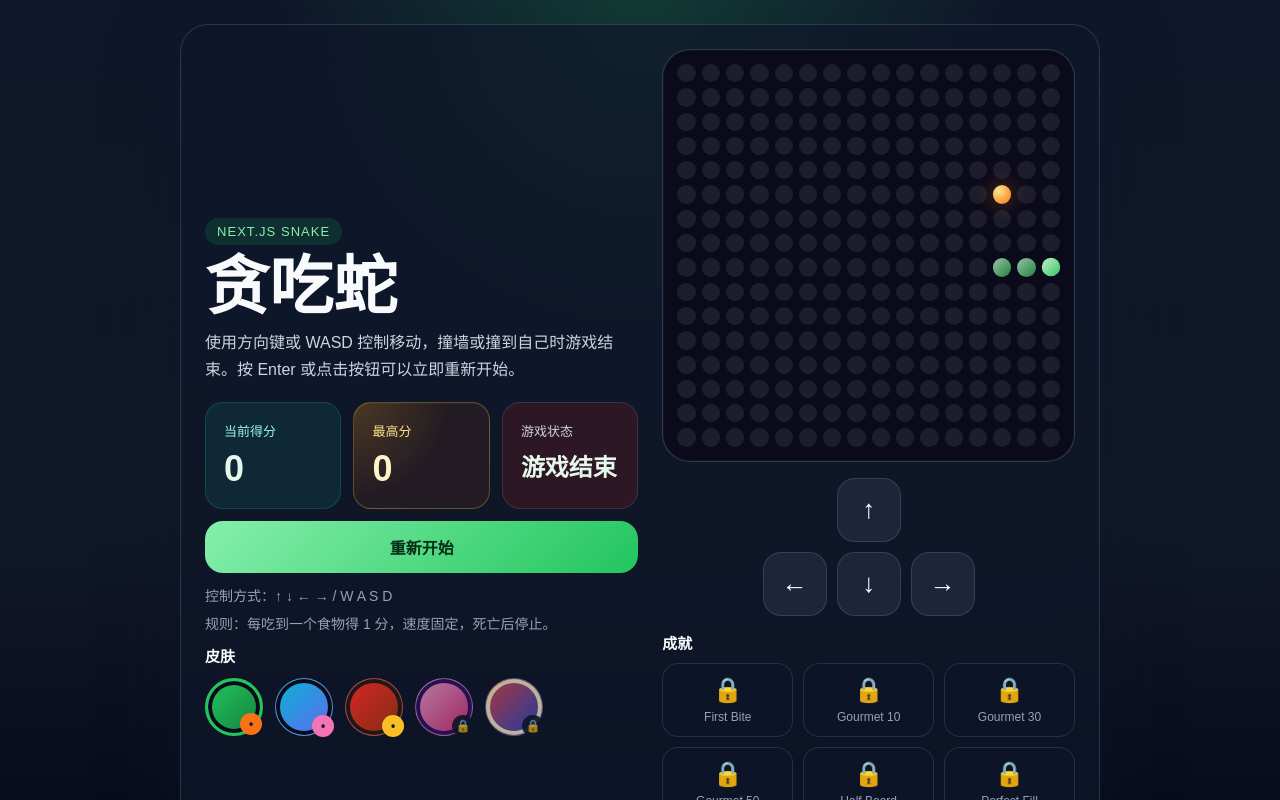
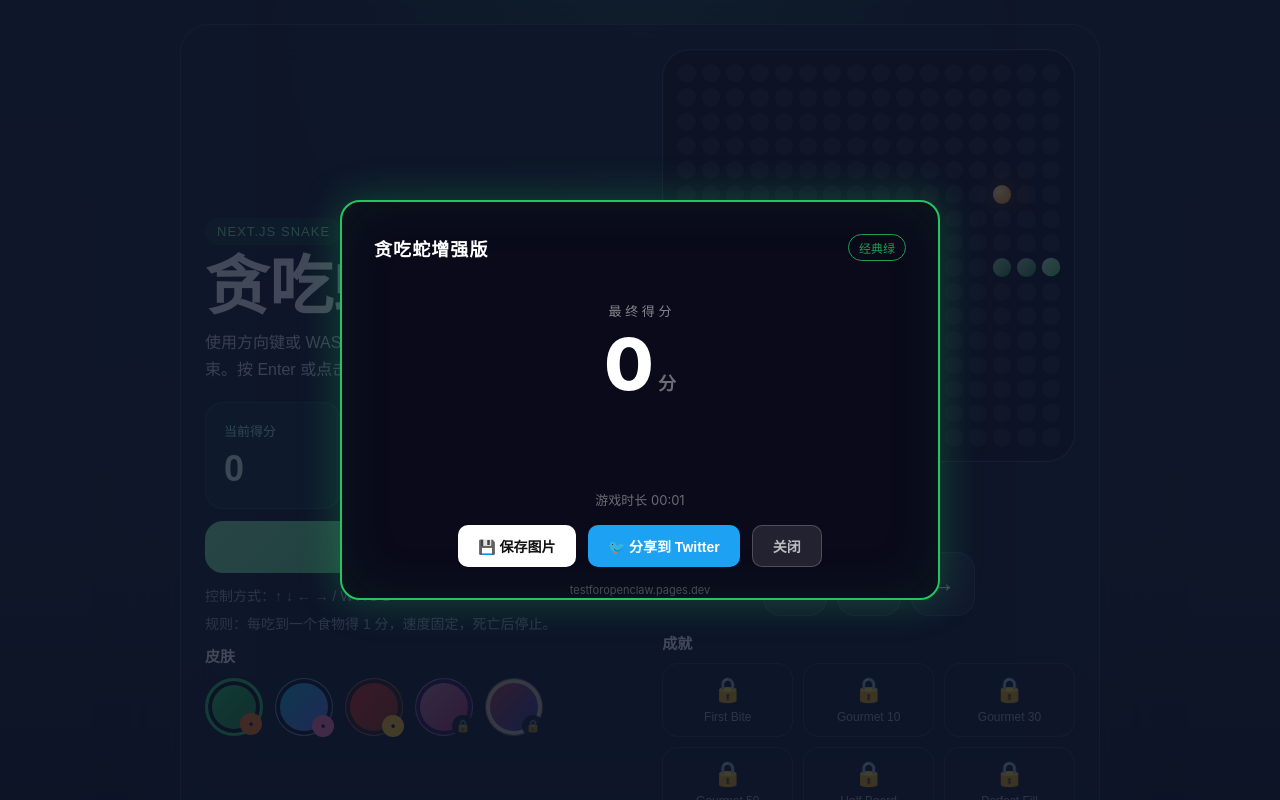
Before and after one commit to christinajgbu-oss/testforopenclaw, a Next.js app: page / in a window 1280 px wide. Shown: the top 800 px of the page. Built offline with nearby package versions, Linux system fonts and the light colour scheme.

Commit message:
feat: P0 shareable score card with html2canvas export

```diff
--- a/package.json
+++ b/package.json
@@ -10,6 +10,7 @@
     "test": "vitest run"
   },
   "dependencies": {
+    "html2canvas": "^1.4.1",
     "next": "16.1.6",
     "react": "19.2.3",
     "react-dom": "19.2.3"
--- /dev/null
+++ b/src/components/SnakeGame/ShareCard.tsx
@@ -0,0 +1,275 @@
+'use client';
+
+import type { CSSProperties, MouseEvent } from 'react';
+
+import { ACHIEVEMENTS, SKINS } from './types';
+import type { ShareCardProps } from './types';
+
+function formatDuration(durationSeconds: number) {
+  const safeDuration = Number.isFinite(durationSeconds)
+    ? Math.max(0, durationSeconds)
+    : 0;
+  const minutes = Math.floor(safeDuration / 60);
+  const seconds = safeDuration % 60;
+
+  return `${String(minutes).padStart(2, '0')}:${String(seconds).padStart(2, '0')}`;
+}
+
+function buildTweetText(score: number, durationText: string) {
+  return `我在贪吃蛇增强版中拿到了 ${score} 分，用时 ${durationText}。testforopenclaw.pages.dev`;
+}
+
+export function ShareCard({
+  score,
+  skinId,
+  achievementIds,
+  durationSeconds,
+  onClose,
+}: ShareCardProps) {
+  const activeSkin = SKINS.find((skin) => skin.id === skinId) ?? SKINS[0];
+  const visibleAchievements = achievementIds
+    .slice(0, 3)
+    .map((achievementId) =>
+      ACHIEVEMENTS.find((achievement) => achievement.id === achievementId),
+    )
+    .filter(
+      (
+        achievement,
+      ): achievement is (typeof ACHIEVEMENTS)[number] => achievement !== undefined,
+    );
+  const durationText = formatDuration(durationSeconds);
+
+  const handleSave = async (event: MouseEvent<HTMLButtonElement>) => {
+    const cardNode = event.currentTarget.closest(
+      '[data-share-card-root="true"]',
+    ) as HTMLElement | null;
+
+    if (!cardNode || typeof document === 'undefined') {
+      return;
+    }
+
+    const { default: html2canvas } = await import('html2canvas');
+    const canvas = await html2canvas(cardNode, {
+      backgroundColor: null,
+      scale: 2,
+    });
+    const downloadLink = document.createElement('a');
+
+    downloadLink.download = `snake-share-${activeSkin.id}-${score}.png`;
+    downloadLink.href = canvas.toDataURL('image/png');
+    downloadLink.click();
+  };
+
+  const handleTwitterShare = () => {
+    if (typeof window === 'undefined') {
+      return;
+    }
+
+    window.open(
+      `https://twitter.com/intent/tweet?text=${encodeURIComponent(buildTweetText(score, durationText))}`,
+      '_blank',
+      'noopener,noreferrer',
+    );
+  };
+
+  const shadowColor = `${activeSkin.headColor}4d`;
+  const insetShadowColor = `${activeSkin.headColor}14`;
+  const cardStyle: CSSProperties = {
+    boxSizing: 'border-box',
+    width: 600,
+    height: 400,
+    borderRadius: 20,
+    padding: 32,
+    display: 'flex',
+    flexDirection: 'column',
+    gap: 16,
+    position: 'relative',
+    overflow: 'hidden',
+    background: activeSkin.bgColor,
+    border: `2px solid ${activeSkin.headColor}`,
+    boxShadow: `0 0 40px ${shadowColor}, inset 0 0 60px ${insetShadowColor}`,
+    color: '#ffffff',
+    fontFamily: "-apple-system, BlinkMacSystemFont, 'Segoe UI', Roboto, sans-serif",
+  };
+
+  return (
+    <div data-share-card-root="true" style={cardStyle}>
+      <div
+        style={{
+          display: 'flex',
+          justifyContent: 'space-between',
+          alignItems: 'center',
+          gap: 12,
+        }}
+      >
+        <span
+          style={{
+            fontSize: 18,
+            fontWeight: 700,
+            letterSpacing: '0.06em',
+          }}
+        >
+          贪吃蛇增强版
+        </span>
+        <span
+          style={{
+            fontSize: 12,
+            padding: '4px 10px',
+            borderRadius: 20,
+            border: '1px solid currentColor',
+            color: activeSkin.headColor,
+            opacity: 0.8,
+          }}
+        >
+          {activeSkin.name}
+        </span>
+      </div>
+
+      <div
+        style={{
+          textAlign: 'center',
+          padding: '24px 0',
+        }}
+      >
+        <div
+          style={{
+            fontSize: 13,
+            color: 'rgba(255,255,255,0.5)',
+            marginBottom: 8,
+          }}
+        >
+          最 终 得 分
+        </div>
+        <div
+          style={{
+            fontSize: 72,
+            fontWeight: 800,
+            lineHeight: 1,
+          }}
+        >
+          {score}
+          <span
+            style={{
+              fontSize: 18,
+              color: 'rgba(255,255,255,0.4)',
+              marginLeft: 4,
+            }}
+          >
+            分
+          </span>
+        </div>
+      </div>
+
+      <div
+        style={{
+          display: 'flex',
+          gap: 12,
+          justifyContent: 'center',
+          flexWrap: 'wrap',
+          minHeight: 34,
+        }}
+      >
+        {visibleAchievements.map((achievement) => (
+          <div
+            key={achievement.id}
+            style={{
+              display: 'flex',
+              alignItems: 'center',
+              gap: 6,
+              padding: '6px 12px',
+              borderRadius: 20,
+              background: 'rgba(255,255,255,0.1)',
+              border: '1px solid rgba(255,255,255,0.2)',
+              fontSize: 13,
+              color: 'rgba(255,255,255,0.8)',
+            }}
+          >
+            <span style={{ fontSize: 14 }}>{achievement.icon}</span>
+            <span>{achievement.name}</span>
+          </div>
+        ))}
+      </div>
+
+      <div
+        style={{
+          textAlign: 'center',
+          fontSize: 13,
+          color: 'rgba(255,255,255,0.4)',
+        }}
+      >
+        游戏时长 {durationText}
+      </div>
+
+      <div
+        style={{
+          display: 'flex',
+          gap: 12,
+          justifyContent: 'center',
+          marginTop: 'auto',
+        }}
+      >
+        <button
+          data-testid="share-card-save"
+          type="button"
+          onClick={handleSave}
+          style={{
+            padding: '10px 20px',
+            borderRadius: 10,
+            fontSize: 14,
+            fontWeight: 600,
+            cursor: 'pointer',
+            border: 'none',
+            background: '#ffffff',
+            color: '#111111',
+          }}
+        >
+          💾 保存图片
+        </button>
+        <button
+          data-testid="share-card-twitter"
+          type="button"
+          onClick={handleTwitterShare}
+          style={{
+            padding: '10px 20px',
+            borderRadius: 10,
+            fontSize: 14,
+            fontWeight: 600,
+            cursor: 'pointer',
+            border: 'none',
+            background: '#1DA1F2',
+            color: '#ffffff',
+          }}
+        >
+          🐦 分享到 Twitter
+        </button>
+        <button
+          data-testid="share-card-close"
+          type="button"
+          onClick={onClose}
+          style={{
+            padding: '10px 20px',
+            borderRadius: 10,
+            fontSize: 14,
+            fontWeight: 600,
+            cursor: 'pointer',
+            border: '1px solid rgba(255,255,255,0.2)',
+            background: 'rgba(255,255,255,0.1)',
+            color: 'rgba(255,255,255,0.7)',
+          }}
+        >
+          关闭
+        </button>
+      </div>
+
+      <div
+        style={{
+          textAlign: 'center',
+          fontSize: 11,
+          color: 'rgba(255,255,255,0.25)',
+        }}
+      >
+        testforopenclaw.pages.dev
+      </div>
+    </div>
+  );
+}
--- a/src/components/SnakeGame/SnakeGame.tsx
+++ b/src/components/SnakeGame/SnakeGame.tsx
@@ -5,6 +5,7 @@ import type { CSSProperties } from 'react';
 
 import pageStyles from '@/app/page.module.css';
 
+import { ShareCard } from './ShareCard';
 import { ACHIEVEMENTS, GRID_SIZE, SKINS, isSkinUnlocked } from './types';
 import type { Cell } from './types';
 import { useSnakeGame } from './useSnakeGame';
@@ -20,6 +21,7 @@ export function SnakeGame() {
     isGameOver,
     previousHighScore,
     achievements,
+    durationSeconds = 0,
     resetGame,
     score,
     selectedSkin,
@@ -31,6 +33,11 @@ export function SnakeGame() {
   const sectionRef = useRef<HTMLElement | null>(null);
   const hasNewHighScore = isGameOver && highScore > previousHighScore;
   const activeSkin = SKINS.find((skin) => skin.id === selectedSkin) ?? SKINS[0];
+  const unlockedAchievementIds = ACHIEVEMENTS.filter(
+    (achievement) => achievements[achievement.id],
+  )
+    .slice(0, 3)
+    .map((achievement) => achievement.id);
 
   useEffect(() => {
     const updateLayout = () => {
@@ -94,6 +101,7 @@ export function SnakeGame() {
   }, [food, snake]);
 
   return (
+    <>
       <section
         ref={sectionRef}
         style={{
@@ -377,6 +385,28 @@ export function SnakeGame() {
           </div>
         </div>
       </section>
+      {isGameOver ? (
+        <div
+          style={{
+            position: 'fixed',
+            inset: 0,
+            display: 'grid',
+            placeItems: 'center',
+            padding: 24,
+            background: 'rgba(15, 23, 42, 0.78)',
+            zIndex: 50,
+          }}
+        >
+          <ShareCard
+            score={score}
+            skinId={selectedSkin}
+            achievementIds={unlockedAchievementIds}
+            durationSeconds={durationSeconds}
+            onClose={resetGame}
+          />
+        </div>
+      ) : null}
+    </>
   );
 }
 
--- a/src/components/SnakeGame/useSnakeGame.ts
+++ b/src/components/SnakeGame/useSnakeGame.ts
@@ -309,11 +309,14 @@ export function useSnakeGame() {
   const [gameState, setGameState] = useState<GameState>(SERVER_INITIAL_STATE);
   const [achievements, setAchievements] = useState<AchievementStore>({});
   const [selectedSkin, setSelectedSkin] = useState<SkinId>('default');
+  const [durationSeconds, setDurationSeconds] = useState(0);
   const [achievementMeta, setAchievementMeta] = useState<AchievementMeta>(
     createInitialAchievementMeta(),
   );
   const achievementsRef = useRef(achievements);
   const achievementMetaRef = useRef(achievementMeta);
+  const gameStartTimeRef = useRef<number>(Date.now());
+  const previousIsGameOverRef = useRef(false);
 
   const applyAchievementUpdate = useCallback(
     (previousState: GameState, nextState: GameState) => {
@@ -355,6 +358,8 @@ export function useSnakeGame() {
       setSelectedSkin(readSelectedSkin(getStorage(), storedAchievements));
       achievementMetaRef.current = createInitialAchievementMeta();
       setAchievementMeta(createInitialAchievementMeta());
+      gameStartTimeRef.current = Date.now();
+      setDurationSeconds(0);
     }, 0);
 
     return () => {
@@ -373,6 +378,8 @@ export function useSnakeGame() {
     const nextMeta = createInitialAchievementMeta();
     achievementMetaRef.current = nextMeta;
     setAchievementMeta(nextMeta);
+    gameStartTimeRef.current = Date.now();
+    setDurationSeconds(0);
   }, []);
 
   const turnSnake = useCallback((nextDirection: Direction) => {
@@ -458,6 +465,16 @@ export function useSnakeGame() {
   }, [gameState.isGameOver, resetGame, turnSnake]);
 
   useEffect(() => {
+    if (!previousIsGameOverRef.current && gameState.isGameOver) {
+      setDurationSeconds(
+        Math.floor((Date.now() - gameStartTimeRef.current) / 1_000),
+      );
+    }
+
+    previousIsGameOverRef.current = gameState.isGameOver;
+  }, [gameState.isGameOver]);
+
+  useEffect(() => {
     if (gameState.isGameOver) {
       return;
     }
@@ -474,6 +491,7 @@ export function useSnakeGame() {
   return {
     ...gameState,
     achievements,
+    durationSeconds,
     selectedSkin,
     resetGame,
     setSkin,
```
Also changed, not shown: src/components/SnakeGame/types.ts (+8 -0 lines), 2 other files (tests, documents, lock files or other folders). Lines whose indentation alone changed are shown as unchanged.
